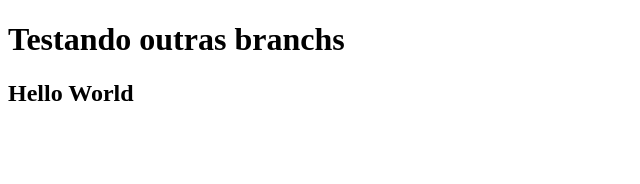
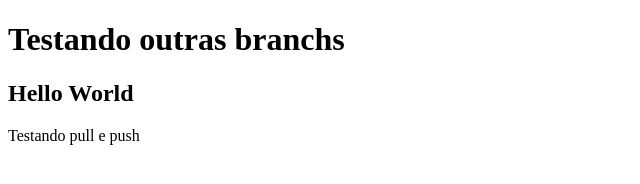
Before and after one commit to Priscyllaamaral/testandoGit, a plain HTML site: page index.html in a window 1280 px wide. Shown: the whole page, without its empty margins (0-640 px from the left). Drawn offline with Linux system fonts and the light colour scheme.

Commit message:
Update index.html
editando no github

```diff
--- a/index.html
+++ b/index.html
@@ -6,6 +6,7 @@
     <body>
         <h1> Testando outras branchs</h1>
         <h2>Hello World</h2>
+        <p> Testando pull e push </p>
     </body>
 
 </html>
```
